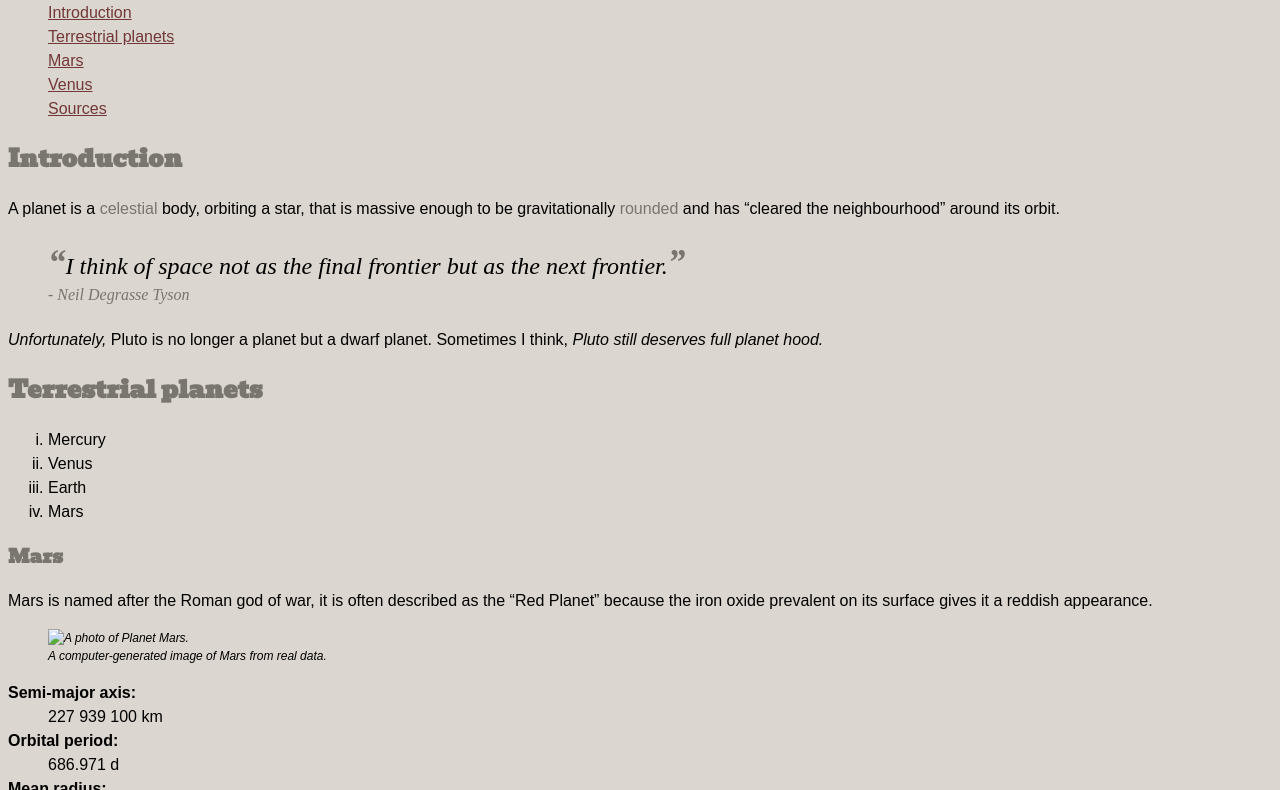
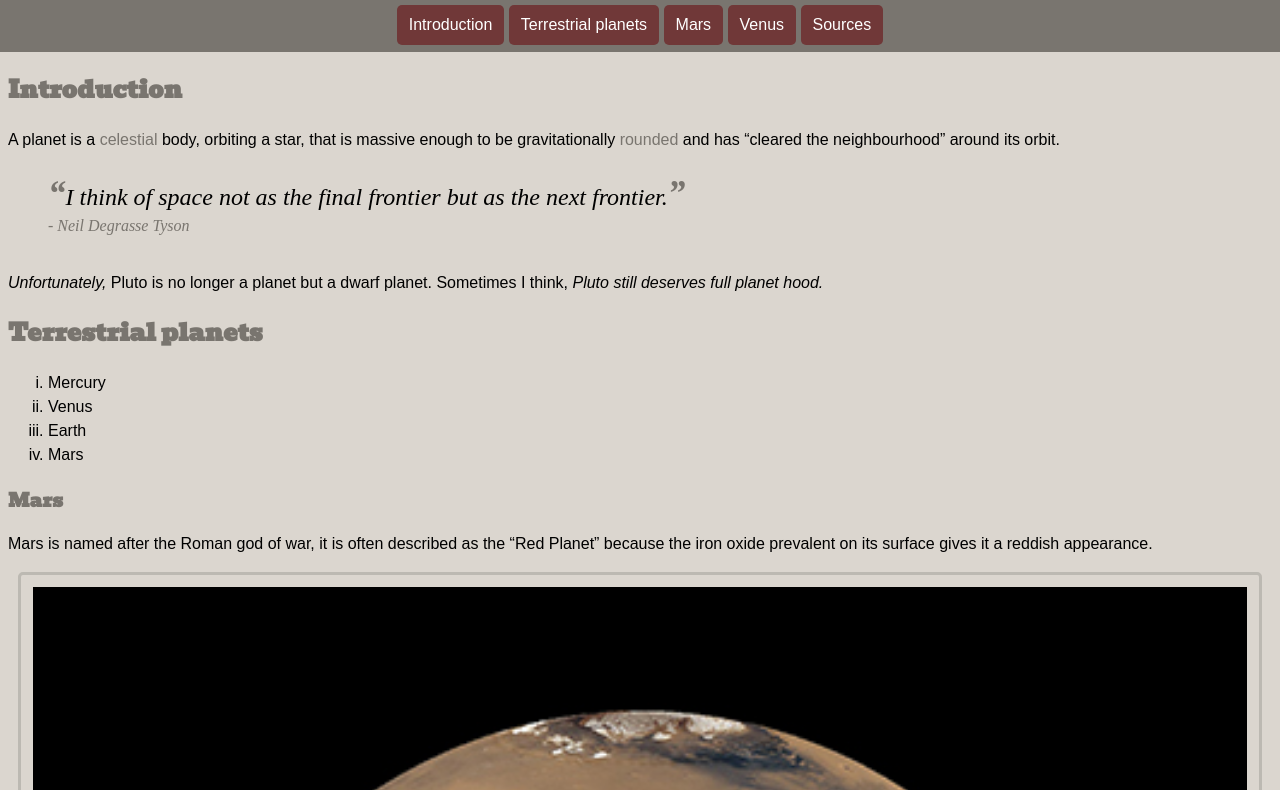
Before and after one commit to reachguy/dsn1674-assignment-4.html, a plain HTML site: page index.html in a window 1280 px wide. Shown: the part 90-880 px from the top of the page. Drawn offline with Linux system fonts and the light colour scheme.

Commit message:
added content
finished everything… apologies

```diff
--- a/css/main.css
+++ b/css/main.css
@@ -4,8 +4,25 @@ html {
   line-height: 1.5;
 }
 
+main {
+  margin: 8px;
+}
+
+body {
+  margin: 0px;
+}
+
+header {
+  background-color: #79756f;
+  padding: 0.25em 0.25em 0.25em 0.25em;
+  margin: 0 0em;
+  border: 0px none #000;
+  display: block;
+}
+
 h1 {
-  color: #79756f;
+  color: #fff;
+  text-align: center;
   font-size: 2rem;
   font-family: 'Bevan', cursive;
 }
@@ -20,10 +37,19 @@ h3 {
   font-family: 'Bevan', cursive;
 }
 
+img {
+  width: 100%;
+}
+
 figure {
   font-style: italic;
   font-family: sans-serif;
   font-size: 0.75rem;
+  padding: 1em 1em 1em 1em;
+  border: solid #bcb9b2;
+  border-radius: 5px;
+  text-align: center;
+  margin: 10px;
 }
 
 blockquote {
@@ -36,6 +62,9 @@ blockquote {
 ol {
   list-style-type: none;
   font-family: sans-serif;
+  list-style-type: none;
+  background-color: #79756f;
+  display: block;
 }
 
 ul {
@@ -82,10 +111,6 @@ p {
   font-family: sans-serif
 }
 
-ol{
-  list-style-type: none;
-}
-
 a{
   color: #713837;
 }
@@ -93,3 +118,45 @@ a{
 a:hover{
   color: orange;
 }
+nav ol {
+  list-style-type: none;
+  padding: 0;
+  margin: 0;
+  text-align: center;
+}
+
+nav li {
+  display: inline;
+}
+
+nav a {
+  display: inline-block;
+  padding: 0.5em 0.75em;
+  background-color: #703838;
+  color: white;
+  text-decoration: none;
+  border-radius: 5px;
+  margin: 0 0 0.2em 0;
+}
+
+footer {
+  background-color: #79756f;
+  padding: 0 0 0.5em 0;
+}
+
+footer ol{
+  list-style-type: circle;
+}
+
+footer h2 {
+  color: white;
+  padding: 0.5em 0 0 0.5em;
+}
+
+blockquote footer {
+  background-color: #dbd6cf;
+}
+
+dd {
+  margin: 0px;
+}
--- a/index.html
+++ b/index.html
@@ -6,7 +6,6 @@
   <link href="css/main.css" rel="stylesheet">
   <link href='http://fonts.googleapis.com/css?family=Bevan' rel='stylesheet' type='text/css'>
 </head>
-<body>
 
   <header>
     <h1>Planets</h1>
@@ -22,6 +21,7 @@
     </nav>
   </header>
 
+<body>
   <main>
 
     <h2 id="introduction">Introduction</h2>
@@ -87,6 +87,7 @@
           </dl>
 
         </main>
+        <footer>
 
         <h2 id="sources">Sources</h2>
 
@@ -94,6 +95,6 @@
           <li><a href="https://en.wikipedia.org/wiki/Mars">https://en.wikipedia.org/wiki/Mars;</a></li>
           <li><a href="https://en.wikipedia.org/wiki/Venus">https://en.wikipedia.org/wiki/Venus;</a></li>
         </ol>
-
+        </footer>
       </body>
       </html>
```
Also changed, not shown: img/mars.jpg (added), img/venus.jpg (added).
